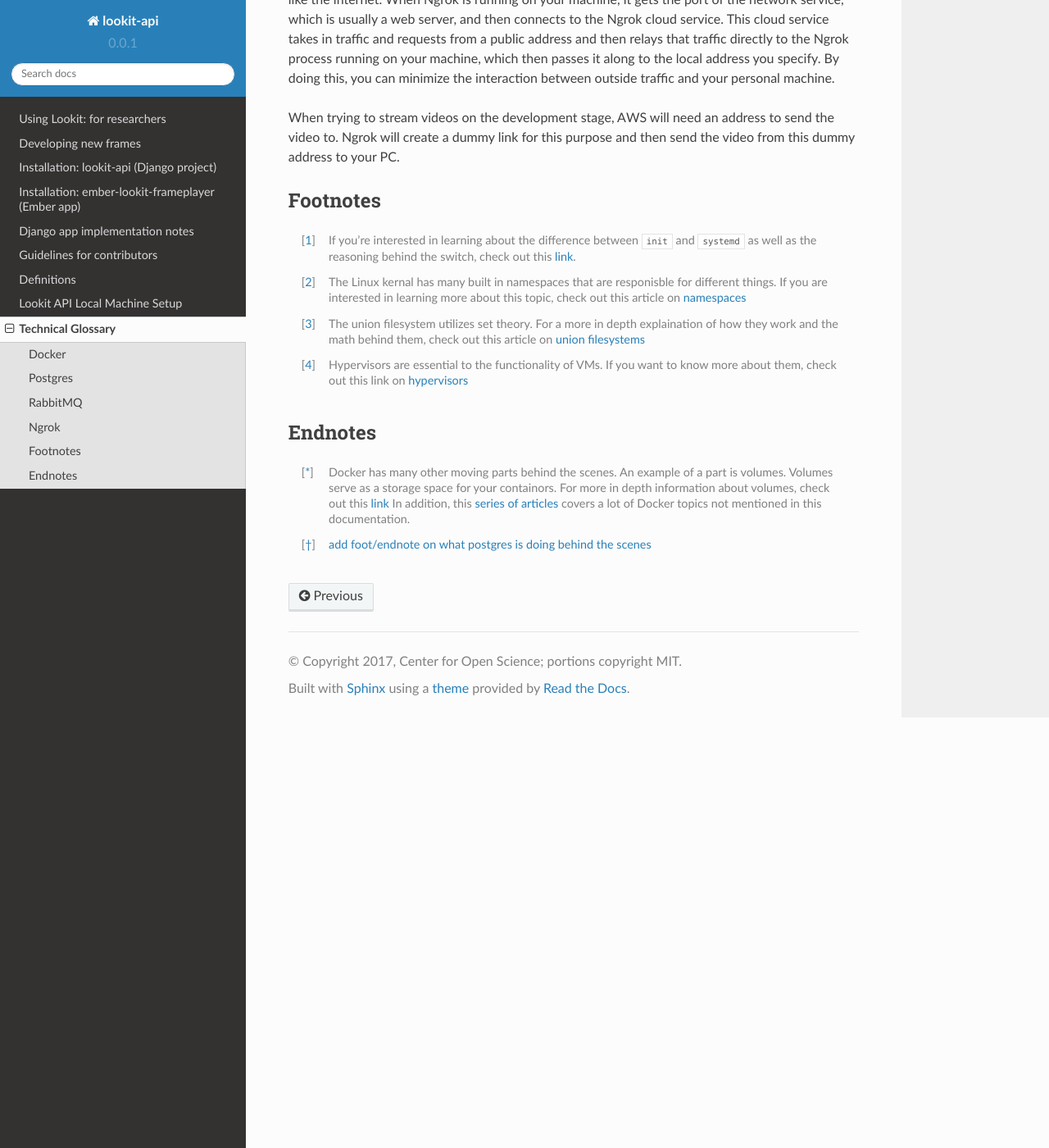
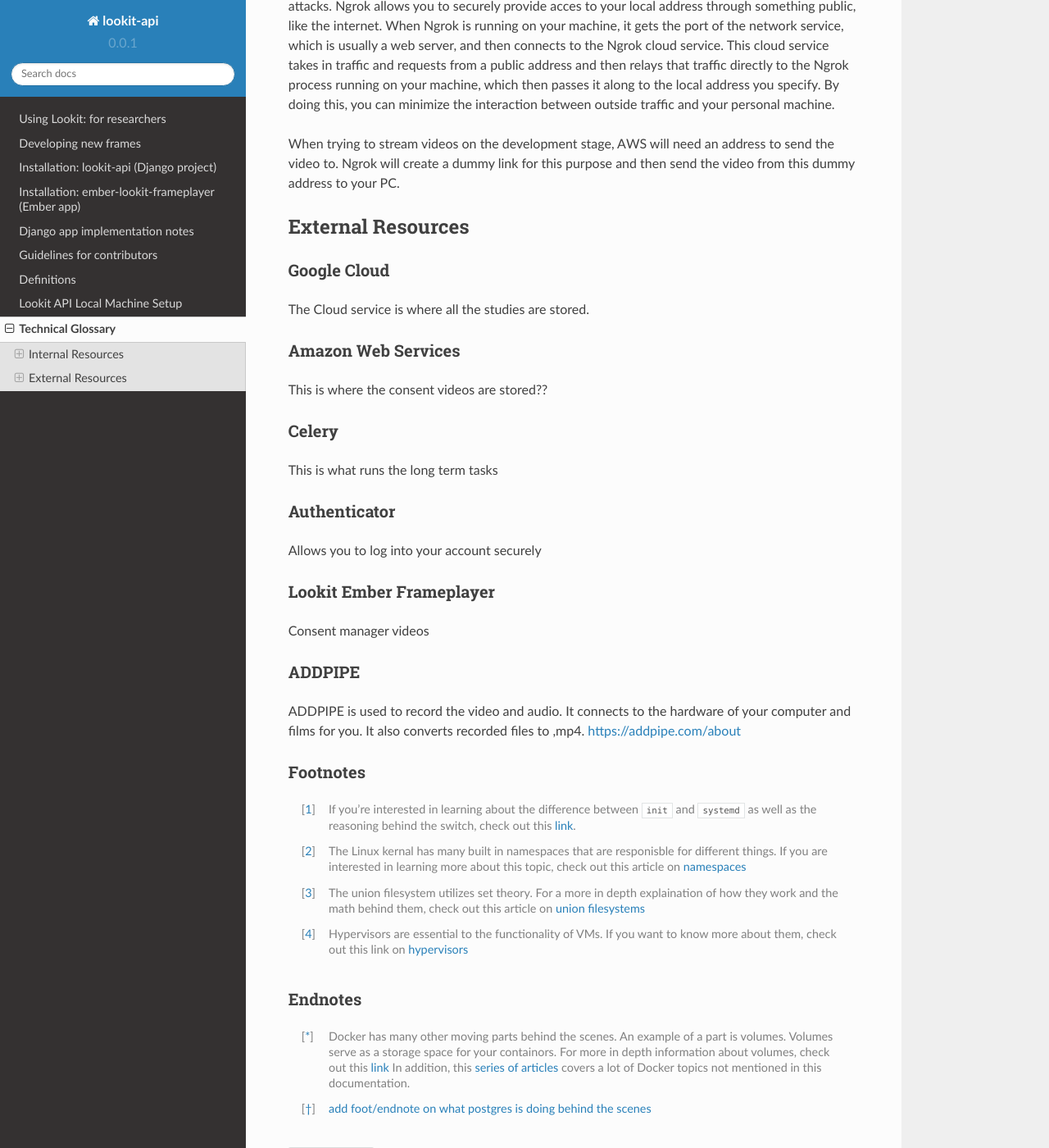
Before and after one commit to lookit/lookit-docs, a Sphinx documentation site: the page built from docs/source/Technical-Glossary.rst, in a window 1280 px wide and 1400 px high, scrolled down 3128 px. Shown: the whole window at 82% size. Built offline with Sphinx 7.4.7 and the Read the Docs theme 2.0.0, drawn with Linux system fonts in a browser that asks for light colours.

Commit message:
technical glossary

```diff
--- a/docs/source/Technical-Glossary.rst
+++ b/docs/source/Technical-Glossary.rst
@@ -1,9 +1,13 @@
+.. _Technical_glossary:
+
+===================
 Technical Glossary
-~~~~~~~~~~~~~~~~~~~
+===================
 
 
 
-
+Internal Resources
+___________________
 Docker
 ------
 
@@ -121,6 +125,46 @@ a dummy link for this purpose and then send the video from this dummy address to
 
 
 
+
+
+
+External Resources
+___________________
+
+Google Cloud
+-------------
+
+The Cloud service is where all the studies are stored.
+
+
+Amazon Web Services
+--------------------
+
+This is where the consent videos are stored??
+
+Celery
+-------
+
+This is what runs the long term tasks
+
+Authenticator
+---------------
+
+Allows you to log into your account securely
+
+Lookit Ember Frameplayer
+------------------------
+
+Consent manager videos
+
+ADDPIPE
+-------
+
+ADDPIPE is used to record the video and audio. It connects to the hardware of your computer and films for you. It also
+converts recorded files to ,mp4. https://addpipe.com/about
+
+
+
 Footnotes
 ----------
 
```
Also changed, not shown: docs/source/api-main-setup.rst (+1 -42 lines).
